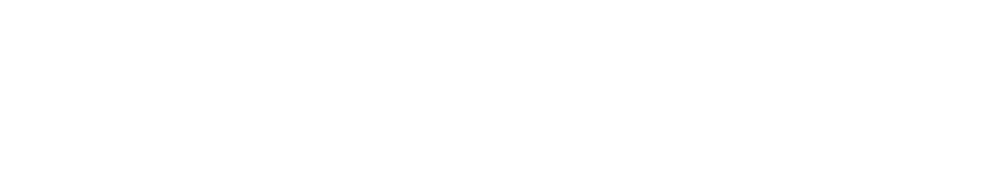
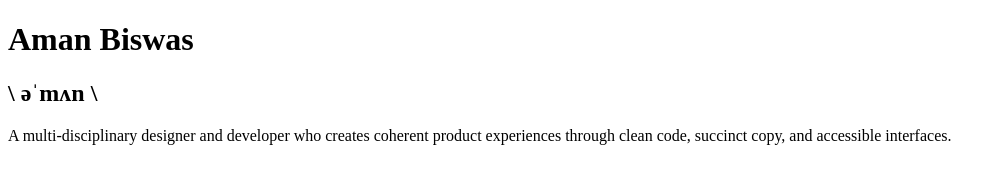
Before and after one commit to amanbis/amanbis.github.io, a plain HTML site: page index.html in a window 1280 px wide. Shown: the whole page, without its empty margins (0-1002 px from the left). Drawn offline with Linux system fonts and the light colour scheme.

Commit message:
Add content

```diff
--- a/index.html
+++ b/index.html
@@ -6,9 +6,11 @@
     <meta name="description" content="House of Biswas">
     <meta name="author" content="Aman Biswas">
     <!-- <link rel="icon" href="favicon.ico"> -->
-    <title>Your Website</title>
+    <title>House of Biswas</title>
 </head>
 <body>
-
+    <h1>Aman Biswas</h1>
+    <h2>\ əˈmʌn \</h2>
+    <p>A multi-disciplinary designer and developer who creates coherent product experiences through clean code, succinct copy, and accessible interfaces.</p>
 </body>
 </html>
```
